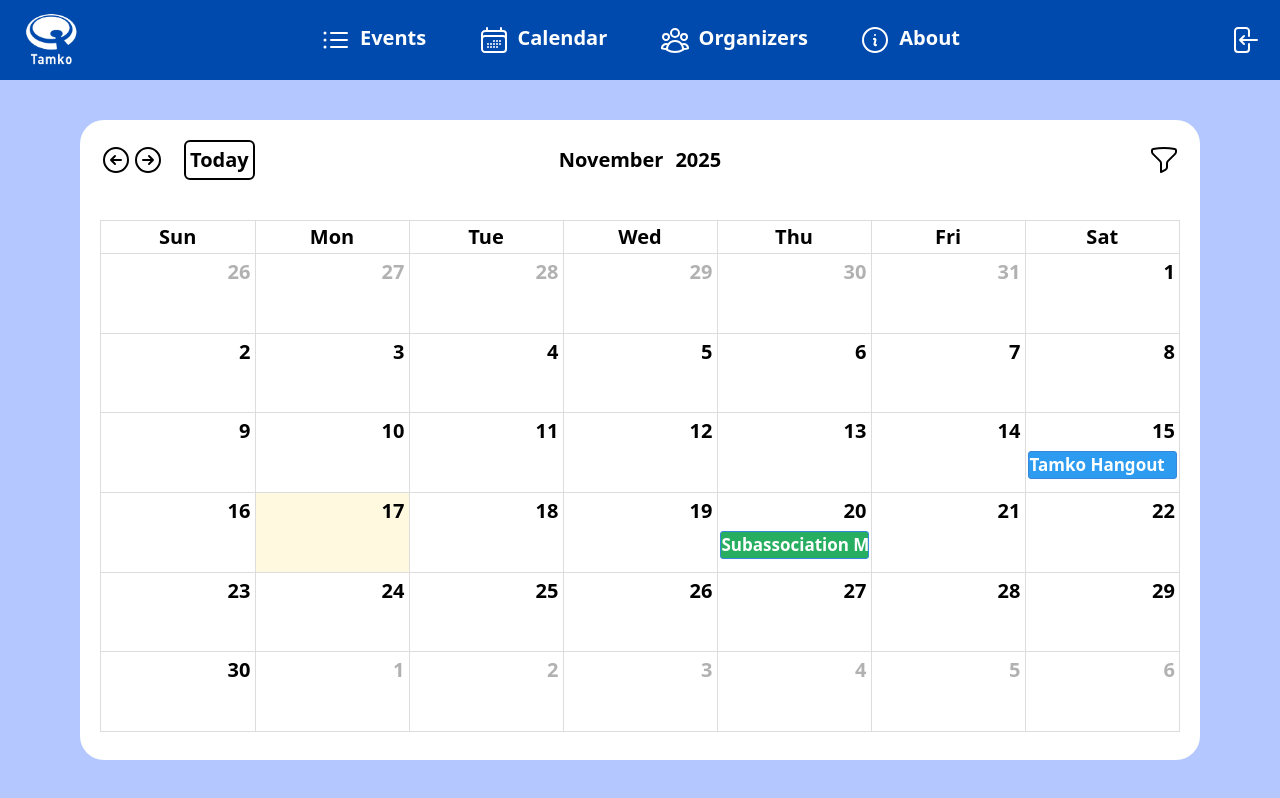
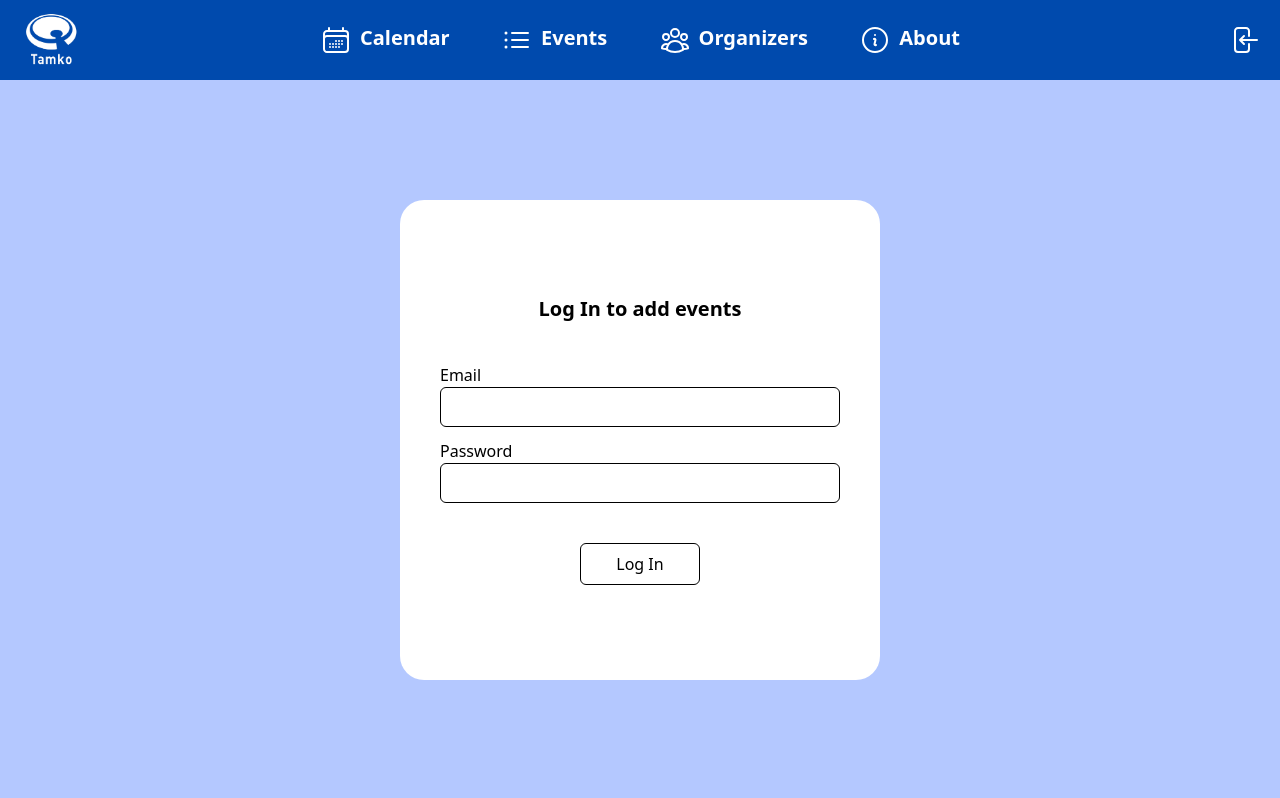
Before and after one commit to RueAngevin/tamko-calendar, a React (Vite) app: page /login in a window 1280 px wide. Built offline with nearby package versions, Linux system fonts and the light colour scheme.

Commit message:
firebase setup

```diff
--- a/package.json
+++ b/package.json
@@ -15,6 +15,7 @@
     "@fullcalendar/react": "^6.1.19",
     "@fullcalendar/timegrid": "^6.1.19",
     "@tailwindcss/vite": "^4.1.17",
+    "firebase": "^12.6.0",
     "react": "^19.2.0",
     "react-dom": "^19.2.0",
     "react-router-dom": "^7.9.6",
--- a/src/App.jsx
+++ b/src/App.jsx
@@ -1,13 +1,24 @@
 import "./css/App.css";
 import NavBar from "./components/NavBar";
-import Home from "./views/Calendar";
+import Calendar from "./views/Calendar";
+import { Routes, Route } from "react-router-dom";
+import About from "./views/About";
+import Events from "./views/Events";
+import LogIn from "./views/LogIn";
+import Organizers from "./views/Organizers";
 
 function App() {
   return (
     <>
       <NavBar />
-      <div className="bg-[#b4c8ff] h-dvh flex items-center justify-center text-xl font-bold">
-        <Home />
+      <div className="bg-[#b4c8ff] h-dvh flex items-center justify-center">
+        <Routes>
+          <Route path='/' element={<Calendar/>}></Route>
+          <Route path='/about' element={<About/>}></Route>
+          <Route path='/events' element={<Events/>}></Route>
+          <Route path='/login' element={<LogIn/>}></Route>
+          <Route path='/organizers' element={<Organizers/>}></Route>
+        </Routes>
       </div>
     </>
   );
--- a/src/components/NavBar.jsx
+++ b/src/components/NavBar.jsx
@@ -1,16 +1,40 @@
+import { Link } from "react-router-dom";
+
 function NavBar() {
   return (
     <div className="fixed w-dvw grid grid-cols-8 grid-rows-1 h-20 bg-[#004aad] text-white text-xl font-bold">
       {/* tamko logo */}
       <div className="col-span-2 flex items-center">
         <button className="pl-5">
-          <img src="/src/assets/tamko-lyhyt-valkoinen.png" className="h-15 cursor-pointer" />
+          <Link to="/">
+            <img
+              src="/src/assets/tamko-lyhyt-valkoinen.png"
+              className="h-15 cursor-pointer"
+            />
+          </Link>
         </button>
       </div>
 
       {/* Main nav items */}
       <div className="col-span-4 flex justify-between items-center">
-        <button className="flex gap-2 cursor-pointer">
+        <Link to="/" className="flex gap-2 cursor-pointer">
+          <svg
+            xmlns="http://www.w3.org/2000/svg"
+            fill="none"
+            viewBox="0 0 24 24"
+            strokeWidth={1.5}
+            stroke="white"
+            className="size-8"
+          >
+            <path
+              strokeLinecap="round"
+              strokeLinejoin="round"
+              d="M6.75 3v2.25M17.25 3v2.25M3 18.75V7.5a2.25 2.25 0 0 1 2.25-2.25h13.5A2.25 2.25 0 0 1 21 7.5v11.25m-18 0A2.25 2.25 0 0 0 5.25 21h13.5A2.25 2.25 0 0 0 21 18.75m-18 0v-7.5A2.25 2.25 0 0 1 5.25 9h13.5A2.25 2.25 0 0 1 21 11.25v7.5m-9-6h.008v.008H12v-.008ZM12 15h.008v.008H12V15Zm0 2.25h.008v.008H12v-.008ZM9.75 15h.008v.008H9.75V15Zm0 2.25h.008v.008H9.75v-.008ZM7.5 15h.008v.008H7.5V15Zm0 2.25h.008v.008H7.5v-.008Zm6.75-4.5h.008v.008h-.008v-.008Zm0 2.25h.008v.008h-.008V15Zm0 2.25h.008v.008h-.008v-.008Zm2.25-4.5h.008v.008H16.5v-.008Zm0 2.25h.008v.008H16.5V15Z"
+            />
+          </svg>
+          Calendar
+        </Link>
+        <Link to="/events" className="flex gap-2 cursor-pointer">
           <svg
             xmlns="http://www.w3.org/2000/svg"
             fill="none"
@@ -26,25 +50,8 @@ function NavBar() {
             />
           </svg>
           Events
-        </button>
-        <button className="flex gap-2 cursor-pointer">
-          <svg
-            xmlns="http://www.w3.org/2000/svg"
-            fill="none"
-            viewBox="0 0 24 24"
-            strokeWidth={1.5}
-            stroke="white"
-            className="size-8"
-          >
-            <path
-              strokeLinecap="round"
-              strokeLinejoin="round"
-              d="M6.75 3v2.25M17.25 3v2.25M3 18.75V7.5a2.25 2.25 0 0 1 2.25-2.25h13.5A2.25 2.25 0 0 1 21 7.5v11.25m-18 0A2.25 2.25 0 0 0 5.25 21h13.5A2.25 2.25 0 0 0 21 18.75m-18 0v-7.5A2.25 2.25 0 0 1 5.25 9h13.5A2.25 2.25 0 0 1 21 11.25v7.5m-9-6h.008v.008H12v-.008ZM12 15h.008v.008H12V15Zm0 2.25h.008v.008H12v-.008ZM9.75 15h.008v.008H9.75V15Zm0 2.25h.008v.008H9.75v-.008ZM7.5 15h.008v.008H7.5V15Zm0 2.25h.008v.008H7.5v-.008Zm6.75-4.5h.008v.008h-.008v-.008Zm0 2.25h.008v.008h-.008V15Zm0 2.25h.008v.008h-.008v-.008Zm2.25-4.5h.008v.008H16.5v-.008Zm0 2.25h.008v.008H16.5V15Z"
-            />
-          </svg>
-          Calendar
-        </button>
-        <button className="flex gap-2 cursor-pointer">
+        </Link>
+        <Link to="/organizers" className="flex gap-2 cursor-pointer">
           <svg
             xmlns="http://www.w3.org/2000/svg"
             fill="none"
@@ -60,8 +67,8 @@ function NavBar() {
             />
           </svg>
           Organizers
-        </button>
-        <button className="flex gap-2 cursor-pointer">
+        </Link>
+        <Link to="/about" className="flex gap-2 cursor-pointer">
           <svg
             xmlns="http://www.w3.org/2000/svg"
             fill="none"
@@ -77,12 +84,12 @@ function NavBar() {
             />
           </svg>
           About
-        </button>
+        </Link>
       </div>
 
       {/* log in button */}
       <div className="col-span-2 flex justify-end items-center pr-5">
-        <button className="cursor-pointer">
+        <Link to="/login" className="cursor-pointer">
           <svg
             xmlns="http://www.w3.org/2000/svg"
             fill="none"
@@ -97,7 +104,7 @@ function NavBar() {
               d="M15.75 9V5.25A2.25 2.25 0 0 0 13.5 3h-6a2.25 2.25 0 0 0-2.25 2.25v13.5A2.25 2.25 0 0 0 7.5 21h6a2.25 2.25 0 0 0 2.25-2.25V15M12 9l-3 3m0 0 3 3m-3-3h12.75"
             />
           </svg>
-        </button>
+        </Link>
       </div>
     </div>
   );
--- /dev/null
+++ b/src/config/firebase.js
@@ -0,0 +1,17 @@
+import { initializeApp } from "firebase/app";
+import { getAuth } from "firebase/auth";
+
+const firebaseConfig = {
+  apiKey: "AIzaSyCdeWHhPMrif-xxvOiuxX1C2ZdfrBDPB4A",
+  authDomain: "tamko-calendar-5a0c2.firebaseapp.com",
+  projectId: "tamko-calendar-5a0c2",
+  storageBucket: "tamko-calendar-5a0c2.firebasestorage.app",
+  messagingSenderId: "539170321162",
+  appId: "1:539170321162:web:6522a8c9c3026f2a0640f3",
+  measurementId: "G-GB22CGG3RV"
+};
+
+// Initialize Firebase
+const app = initializeApp(firebaseConfig);
+
+export const auth = getAuth(app);
--- a/src/views/About.jsx
+++ b/src/views/About.jsx
@@ -0,0 +1,6 @@
+
+function About () {
+
+}
+
+export default About
--- a/src/views/AdminPanel.jsx
+++ b/src/views/AdminPanel.jsx
@@ -0,0 +1,11 @@
+function AdminPanel () {
+
+    return(
+        <div>
+            <p>admin panel</p>
+        </div>
+    )
+
+}
+
+export default AdminPanel
--- a/src/views/Events.jsx
+++ b/src/views/Events.jsx
@@ -0,0 +1,5 @@
+function Events () {
+
+}
+
+export default Events
--- a/src/views/LogIn.jsx
+++ b/src/views/LogIn.jsx
@@ -0,0 +1,56 @@
+import { useState } from "react";
+import { auth } from "../config/firebase";
+import { signInWithEmailAndPassword } from "firebase/auth";
+
+function LogIn() {
+  const [email, setEmail] = useState("");
+  const [password, setPassword] = useState("");
+  const [user, setUser] = useState(null);
+
+  const logInUser = async () => {
+    try {
+      const result = await signInWithEmailAndPassword(auth, email, password);
+      setUser(result.user.email);
+      console.log("logged in", result.user.email);
+    } catch (error) {
+      alert("invalid email or password");
+      console.log(error);
+    }
+  };
+
+  return (
+    <div className="h-[30rem] mt-[5rem] w-[30rem] bg-white rounded-3xl flex flex-col items-center justify-center">
+      <h1 className="text-xl font-bold">
+        {user ? `Logged in as ${user}` : "Log In to add events"}
+      </h1>
+      <div className="w-full p-10 flex flex-col gap-3">
+        <div>
+          <p>Email</p>
+          <input
+            className="border rounded-md w-full h-10 p-2"
+            type="text"
+            value={email}
+            onChange={(e) => setEmail(e.target.value)}
+          />
+        </div>
+        <div>
+          <p>Password</p>
+          <input
+            className="border rounded-md w-full h-10 p-2"
+            type="password"
+            value={password}
+            onChange={(e) => setPassword(e.target.value)}
+          />
+        </div>
+      </div>
+      <button
+        onClick={logInUser}
+        className="p-2 w-30 border rounded-md cursor-pointer hover:bg-[#b4c8ff] transition-colors duration-200"
+      >
+        Log In
+      </button>
+    </div>
+  );
+}
+
+export default LogIn;
--- a/src/views/Organizers.jsx
+++ b/src/views/Organizers.jsx
@@ -0,0 +1,5 @@
+function Organizers () {
+
+}
+
+export default Organizers
```
Also changed, not shown: 1 other file (tests, documents, lock files or other folders).
